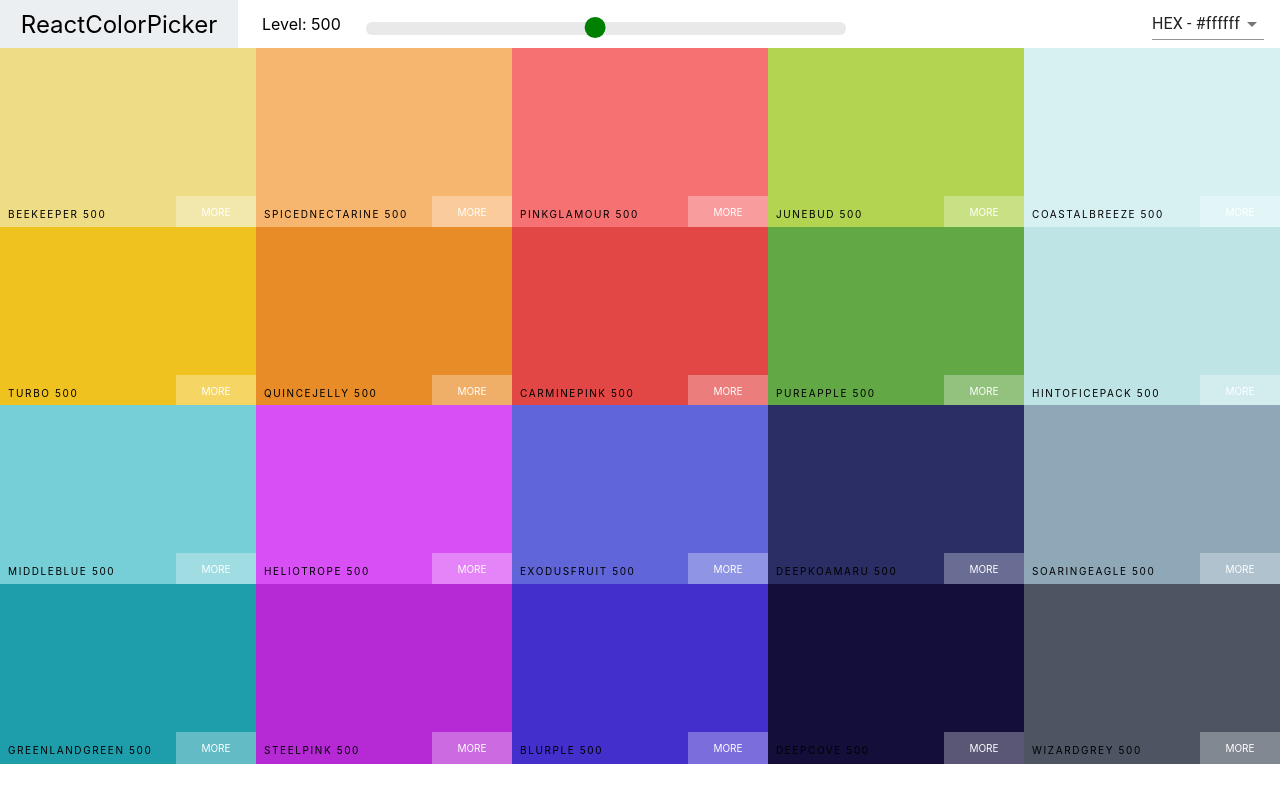
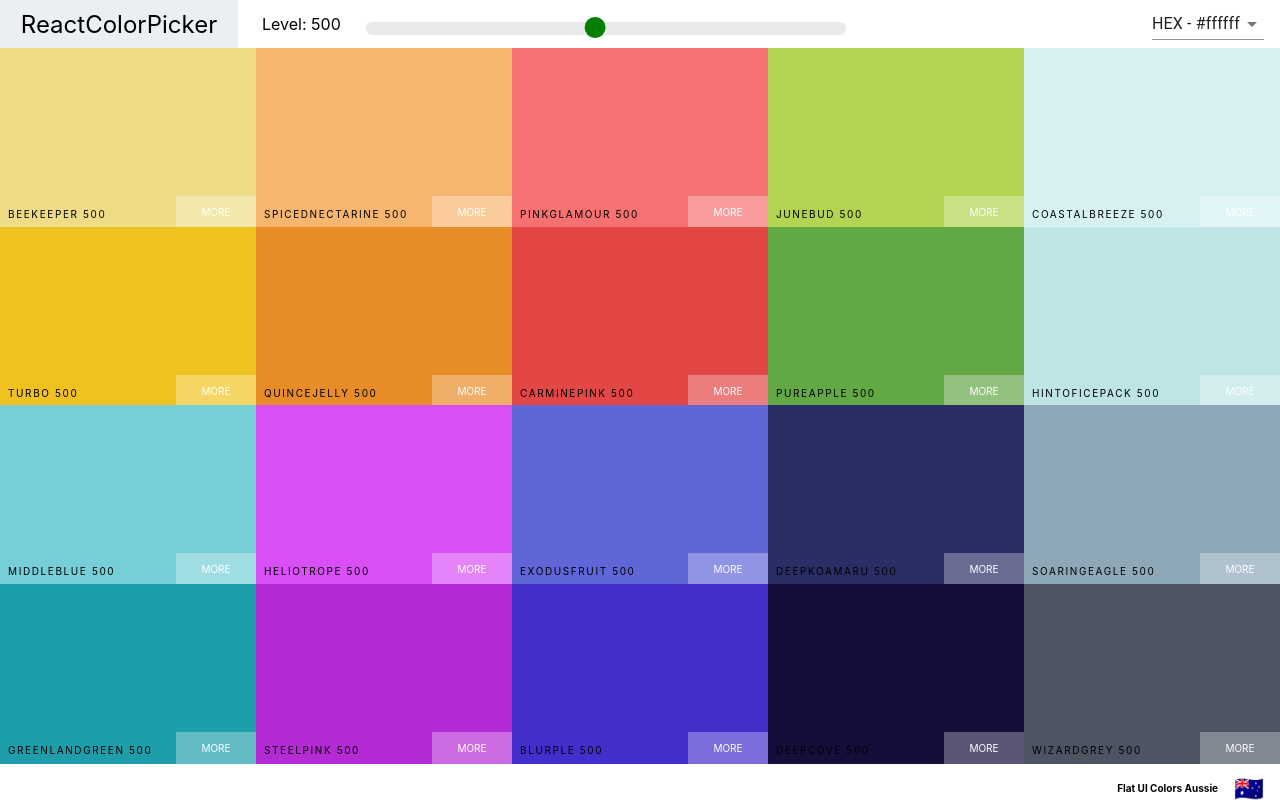
Before and after one commit to JordanFrontDev/color-app, a React (Create React App) app: page / in a window 1280 px wide. Built offline with nearby package versions, Linux system fonts and the light colour scheme.

Commit message:
add palette footer

```diff
--- a/src/Palette.css
+++ b/src/Palette.css
@@ -6,3 +6,17 @@
 .palette-color {
     height: 90%;
 }
+
+.palette-footer {
+    background-color: #fff;
+    height: 5vh;
+    display: flex;
+    justify-content: flex-end;
+    align-items: center;
+    font-weight: bold;
+}
+
+.emoji {
+    font-size: 1.5rem;
+    margin: 0 1rem;
+}
--- a/src/Palette.js
+++ b/src/Palette.js
@@ -16,6 +16,7 @@
         setFormat(value);
     }
 
+    const { colors, paletteName, emoji, id } = palette;
     return (
         <div className='palette'>
             <NavBar
@@ -25,10 +26,14 @@
             />
 
             <div className='palette-color'>
-                {palette.colors[level].map((color) => (
-                    <ColorBox background={color[format]} name={color.name} />
+                {colors[level].map((color) => (
+                    <ColorBox background={color[format]} name={color.name} key={id} />
                 ))}
             </div>
+            <footer className='palette-footer'>
+                {paletteName}
+                <span className='emoji'>{emoji}</span>
+            </footer>
         </div>
     );
 }
```
